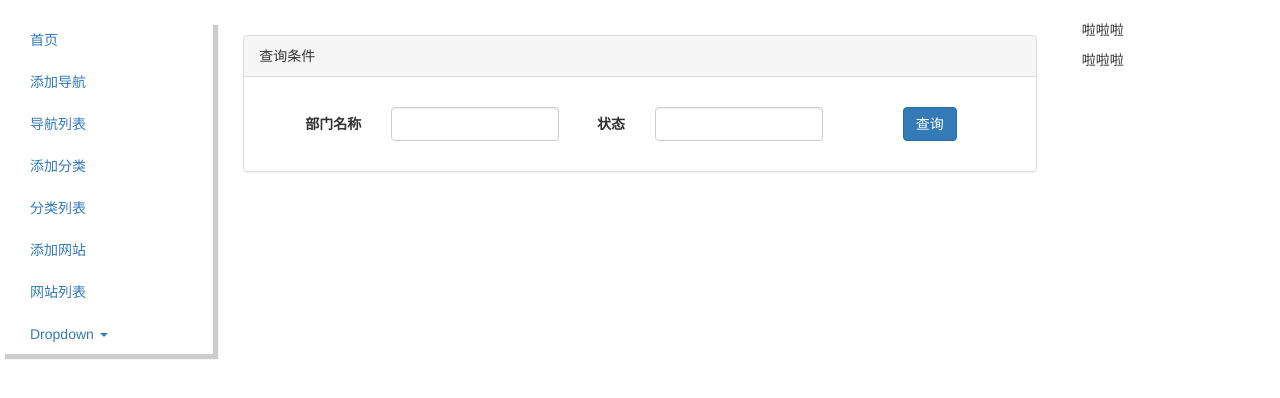
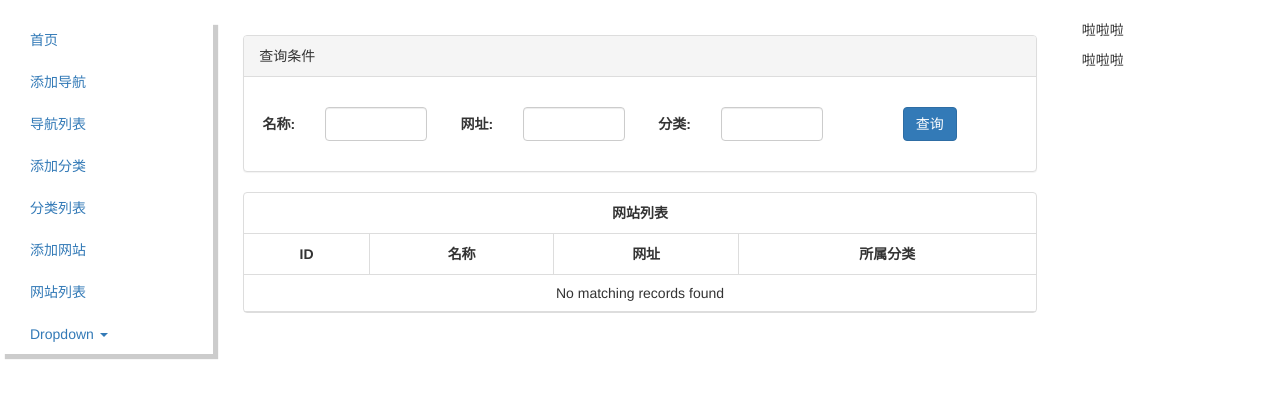
Before and after one commit to BubuEric/myfirstapp-git, a Python web app: template app/templates/admin/tagurl_listtest.html in a window 1280 px wide. Shown: the part 52-450 px from the top of the page. Run offline with Jinja, Linux system fonts and the light colour scheme; the template is opened without the code that fills it, so the values that code supplies are empty.

Commit message:
table插件第二次

```diff
--- a/app/templates/admin/tagurl_listtest.html
+++ b/app/templates/admin/tagurl_listtest.html
@@ -9,12 +9,16 @@
             <div class="panel-body">
                 <form id="formSearch" class="form-horizontal">
                     <div class="form-group" style="margin-top:15px">
-                        <label class="control-label col-sm-2" for="txt_search_departmentname">部门名称</label>
-                        <div class="col-sm-3">
+                        <label class="control-label col-sm-1" for="txt_search_departmentname">名称:</label>
+                        <div class="col-sm-2">
                             <input type="text" class="form-control" id="txt_search_departmentname">
                         </div>
-                        <label class="control-label col-sm-1" for="txt_search_statu">状态</label>
-                        <div class="col-sm-3">
+                        <label class="control-label col-sm-1" for="txt_search_statu">网址:</label>
+                        <div class="col-sm-2">
+                            <input type="text" class="form-control" id="txt_search_statu">
+                        </div>
+                        <label class="control-label col-sm-1" for="txt_search_statu">分类:</label>
+                        <div class="col-sm-2">
                             <input type="text" class="form-control" id="txt_search_statu">
                         </div>
                         <div class="col-sm-2" style="text-align:left;">
@@ -25,13 +29,60 @@
                 </form>
             </div>
         </div>
-        <table id="tb_departments"></table>
+        <table id="table"></table>
+        {% for te in tagurltest_data %}
+            {{ te.name }}
+            {{ te.url }}
+        {% endfor %}
     </div>
 {% endblock %}
 {% block js %}
     <script src="{{ url_for('static',filename='js/bootstrap-table.js') }}"></script>
     <script src="{{ url_for('static',filename='js/bootstrap-table-zh-CH.js') }}"></script>
     <script>
+$("#table").bootstrapTable({
+            dataType: "json",
+            method: 'get',
+            contentType: "application/x-www-form-urlencoded",
+            cache: false,
+            url:"{{ url_for('admin.tagurl_data') }}",
+            columns:[
 
+                [
+                    {
+                        "title": "网站列表",
+                        "halign":"center",
+                        "align":"center",
+                        "colspan": 4
+                    }
+                ],
+                [
+                    {
+                        field: 'id',
+                        title: 'ID',
+                        valign:"middle",
+                        align:"center"
+                    },
+                    {
+                        field: 'name',
+                        title: '名称',
+                        valign:"middle",
+                        align:"center"
+                    },
+                    {
+                        field: 'url',
+                        title: '网址',
+                        valign:"middle",
+                        align:"center"
+                    },
+                    {
+                        field: 'tagname_id',
+                        title: '所属分类',
+                        valign:"middle",
+                        align:"center"
+                    }
+                ]
+            ]
+        })
     </script>
 {% endblock %}
```
Also changed, not shown: app/admin/views.py (+22 -10 lines), test.py (added, +7 -0 lines).
